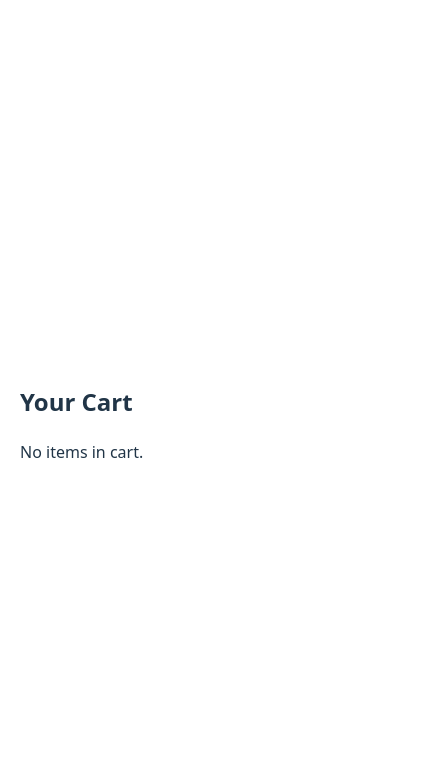
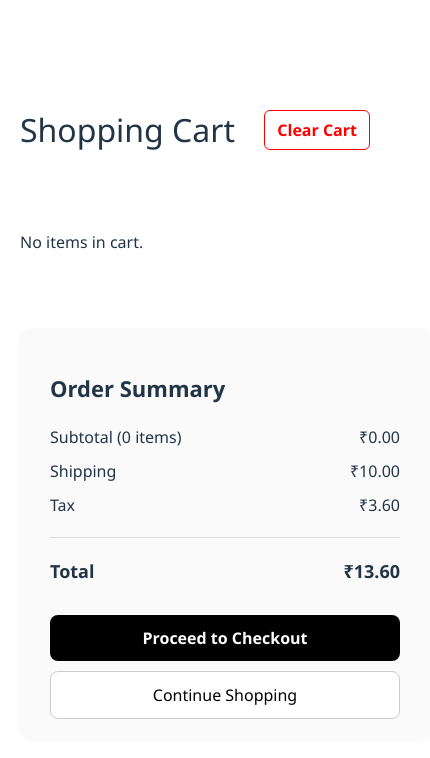
Before and after one commit to Prajwal4648/ecommerce-react-ui, a React (Vite) app: page /cart in a window 390 px wide. Shown: the top 758 px of the page, 430 px wide, since content can reach past the window. Built offline with nearby package versions, Linux system fonts and the light colour scheme.

Commit message:
Improve cart UI with responsive layout adjustments

```diff
--- a/src/pages/Cart/Cart.jsx
+++ b/src/pages/Cart/Cart.jsx
@@ -1,40 +1,55 @@
-
 import React from 'react';
 import { useCart } from './CartContext';
 import './cart.css';
 import { useNavigate } from 'react-router-dom';
 
 const Cart = () => {
-  const { cartItems, removeFromCart, updateQuantity } = useCart();
+  const { cartItems, removeFromCart, updateQuantity, clearCart } = useCart();
   const navigate = useNavigate();
 
   const total = cartItems.reduce((sum, item) => sum + item.price * item.quantity, 0);
 
   return (
     <div className="cart-container">
-      <h2>Your Cart</h2>
-      {cartItems.length === 0 ? <p>No items in cart.</p> : (
-        <>
-          {cartItems.map(item => (
-            <div key={item.id} className="cart-item">
+      {/* Header Row */}
+      <div className="cart-title-row">
+        <h2>Shopping Cart</h2>
+        <button className="clear-cart-btn" onClick={clearCart}>Clear Cart</button>
+      </div>
+
+      <div className="cart-items">
+        {cartItems.length === 0 ? (
+          <p>No items in cart.</p>
+        ) : (
+          cartItems.map(item => (
+            <div className="cart-item" key={item.id}>
               <img src={item.image} alt={item.title} />
-              <div>
+              <div className="cart-item-details">
                 <h4>{item.title}</h4>
-                <p>Price: ₹{item.price}</p>
-                <input
-                  type="number"
-                  min="1"
-                  value={item.quantity}
-                  onChange={(e) => updateQuantity(item.id, parseInt(e.target.value))}
-                />
-                <button onClick={() => removeFromCart(item.id)}>Remove</button>
+                <p>Size: S &nbsp; Color: White</p>
+                <p>₹{item.price}</p>
               </div>
+              <div className="quantity-controls">
+                <button onClick={() => updateQuantity(item.id, item.quantity - 1)}>-</button>
+                <span>{item.quantity}</span>
+                <button onClick={() => updateQuantity(item.id, item.quantity + 1)}>+</button>
+              </div>
+              <span className="remove-btn" onClick={() => removeFromCart(item.id)}>🗑️</span>
             </div>
-          ))}
-          <h3>Total: ₹{total.toFixed(2)}</h3>
-          <button onClick={() => navigate('/checkout')}>Proceed to Checkout</button>
-        </>
-      )}
+          ))
+        )}
+      </div>
+
+      <div className="cart-summary">
+        <h3>Order Summary</h3>
+        <p>Subtotal ({cartItems.length} items) <span>₹{total.toFixed(2)}</span></p>
+        <p>Shipping <span>₹10.00</span></p>
+        <p>Tax <span>₹3.60</span></p>
+        <hr />
+        <p className="total">Total <span>₹{(total + 13.60).toFixed(2)}</span></p>
+        <button className="checkout-btn" onClick={() => navigate('/checkout')}>Proceed to Checkout</button>
+        <button className="continue-btn" onClick={() => navigate('/')}>Continue Shopping</button>
+      </div>
     </div>
   );
 };
--- a/src/pages/Cart/CartContext.jsx
+++ b/src/pages/Cart/CartContext.jsx
@@ -1,4 +1,5 @@
 import React, { createContext, useContext, useState, useEffect } from "react";
+
 
 // Create the context
 const CartContext = createContext();
--- /dev/null
+++ b/src/pages/Cart/Checkout.css
@@ -0,0 +1,57 @@
+.checkout-form {
+  max-width: 500px;
+  margin: 2rem auto;
+  padding: 2rem;
+  background-color: #fefefe;
+  border-radius: 12px;
+  box-shadow: 0 4px 12px rgba(0, 0, 0, 0.08);
+  font-family: 'Segoe UI', Tahoma, Geneva, Verdana, sans-serif;
+}
+
+.checkout-form h2 {
+  font-size: 24px;
+  margin-bottom: 1rem;
+  color: #111;
+  text-align: center;
+}
+
+.checkout-form form {
+  display: flex;
+  flex-direction: column;
+}
+
+.checkout-form input,
+.checkout-form textarea {
+  padding: 10px 14px;
+  margin-bottom: 1rem;
+  border: 1px solid #ccc;
+  border-radius: 8px;
+  font-size: 16px;
+  outline: none;
+  transition: border-color 0.3s;
+}
+
+.checkout-form input:focus,
+.checkout-form textarea:focus {
+  border-color: #007bff;
+}
+
+.checkout-form textarea {
+  resize: vertical;
+  min-height: 100px;
+}
+
+.checkout-form button {
+  background-color: #111;
+  color: #fff;
+  padding: 12px;
+  font-size: 16px;
+  border: none;
+  border-radius: 8px;
+  cursor: pointer;
+  transition: background-color 0.3s;
+}
+
+.checkout-form button:hover {
+  background-color: #333;
+}
--- a/src/pages/Cart/Checkout.jsx
+++ b/src/pages/Cart/Checkout.jsx
@@ -1,6 +1,9 @@
 
 import React, { useState } from 'react';
 import { useNavigate } from 'react-router-dom';
+import './Checkout.css';
+
+
 
 const Checkout = () => {
   const navigate = useNavigate();
--- /dev/null
+++ b/src/pages/Cart/OrderSummary.css
@@ -0,0 +1,37 @@
+.order-summary {
+  flex: 1;
+  flex-direction: column;
+  background: #fafafa;
+  padding: 20px 30px;
+  border-radius: 10px;
+  box-shadow: 0 0 5px rgba(0,0,0,0.05);
+  height: fit-content;
+  font-family: 'Segoe UI', Tahoma, Geneva, Verdana, sans-serif;
+}
+
+.order-summary h2 {
+  font-size: 22px;
+  margin-bottom: 1rem;
+  color: #222;
+}
+
+.order-summary p {
+  display: flex;
+  justify-content: space-between;
+  margin: 10px 0;
+  font-size: 16px;
+  color: #333;
+}
+
+.order-summary h3 {
+  font-size: 18px;
+  color: #222;
+  margin-top: 1.5rem;
+}
+
+.order-summary h4 {
+  margin-top: 1.5rem;
+  font-weight: bold;
+  color: green;
+  text-align: center;
+}
--- a/src/pages/Cart/OrderSummary.jsx
+++ b/src/pages/Cart/OrderSummary.jsx
@@ -1,6 +1,8 @@
 
 import React, { useEffect } from 'react';
 import { useCart } from './CartContext';
+import './OrderSummary.css';
+
 
 const OrderSummary = () => {
   const { cartItems, clearCart } = useCart();
--- a/src/pages/Cart/cart.css
+++ b/src/pages/Cart/cart.css
@@ -1,42 +1,197 @@
+/* Container layout */
+.cart-container {
+  display: flex;
+  justify-content: space-between;
+  padding: 40px 60px;
+  gap: 40px;
+  font-family: 'Segoe UI', sans-serif;
+  flex-wrap: wrap;
+}
 
+/* Header row with title and clear cart button */
+.cart-title-row {
+  display: flex;
+  justify-content: space-between;
+  align-items: center;
+  width: 100%;
+  margin-bottom: 20px;
+}
 
-.cart-container, .checkout-form, .order-summary {
-  max-width: 700px;
-  margin: auto;
-  padding: 20px;
-  background: white;
-  border-radius: 10px;
+.cart-title-row h2 {
+  font-size: 2rem;
+  font-weight: 500;
+  margin: 0;
+}
+
+.clear-cart-btn {
+  border: 1px solid red;
+  color: red;
+  background: transparent;
+  padding: 6px 12px;
+  border-radius: 6px;
+  font-weight: bold;
+  cursor: pointer;
+  height: 40px;
+  display: flex;
+  align-items: center;
+  transition: background 0.2s;
+}
+
+.clear-cart-btn:hover {
+  background-color: rgba(255, 0, 0, 0.08);
+}
+
+/* Left: Cart Items */
+.cart-items {
+  flex: 2;
 }
 
 .cart-item {
   display: flex;
-  gap: 20px;
-  margin-bottom: 20px;
   align-items: center;
-  border-bottom: 1px solid #ddd;
-  padding-bottom: 10px;
+  background-color: #fff;
+  border: 1px solid #eee;
+  border-radius: 10px;
+  padding: 20px;
+  margin: 20px 0;
+  box-shadow: 0 1px 3px rgba(0, 0, 0, 0.1);
 }
 
 .cart-item img {
   width: 100px;
-  height: auto;
+  height: 100px;
+  object-fit: contain;
+  margin-right: 20px;
+  border-radius: 10px;
+  background: #f4f4f4;
 }
 
-input, textarea, button {
-  display: block;
-  margin: 10px 0;
-  padding: 10px;
-  width: 100%;
+.cart-item-details {
+  flex: 1;
 }
 
-button {
-  background-color: #222;
-  color: white;
-  border: none;
-  cursor: pointer;
-  font-weight: bold;
+.cart-item-details h4 {
+  margin: 0 0 10px;
+  font-size: 18px;
+  font-weight: 600;
 }
 
-button:hover {
-  background-color: #444;
+.cart-item-details p {
+  margin: 4px 0;
+  color: #555;
 }
+
+/* Quantity Controls */
+.quantity-controls {
+  display: flex;
+  align-items: center;
+  gap: 10px;
+}
+
+.quantity-controls button {
+  padding: 5px 10px;
+  font-size: 18px;
+  border: 1px solid #ccc;
+  background: white;
+  cursor: pointer;
+  border-radius: 6px;
+  transition: 0.2s;
+}
+
+.quantity-controls button:hover {
+  background-color: #f2f2f2;
+}
+
+.remove-btn {
+  margin-left: 20px;
+  color: red;
+  cursor: pointer;
+  font-size: 20px;
+  transition: transform 0.2s;
+}
+
+.remove-btn:hover {
+  transform: scale(1.1);
+}
+
+/* Right: Order Summary */
+.cart-summary {
+  flex: 1;
+  background: #fafafa;
+  padding: 20px 30px;
+  border-radius: 10px;
+  box-shadow: 0 0 5px rgba(0, 0, 0, 0.05);
+  height: fit-content;
+  min-width: 280px;
+}
+
+.cart-summary h3 {
+  font-size: 22px;
+  margin-bottom: 20px;
+}
+
+.cart-summary p {
+  display: flex;
+  justify-content: space-between;
+  margin: 10px 0;
+  font-size: 16px;
+}
+
+.cart-summary hr {
+  margin: 20px 0;
+  border: none;
+  border-top: 1px solid #ddd;
+}
+
+.cart-summary .total {
+  font-weight: bold;
+  font-size: 18px;
+}
+
+.cart-summary .checkout-btn {
+  width: 100%;
+  padding: 12px;
+  margin-top: 20px;
+  background-color: #000;
+  color: #fff;
+  font-weight: bold;
+  font-size: 16px;
+  border: none;
+  border-radius: 8px;
+  cursor: pointer;
+  transition: background 0.2s;
+}
+
+.cart-summary .checkout-btn:hover {
+  background-color: #222;
+}
+
+.cart-summary .continue-btn {
+  width: 100%;
+  padding: 12px;
+  margin-top: 10px;
+  background-color: #fff;
+  color: #000;
+  border: 1px solid #ccc;
+  font-size: 16px;
+  border-radius: 8px;
+  cursor: pointer;
+  transition: 0.2s;
+}
+
+.cart-summary .continue-btn:hover {
+  background-color: #f0f0f0;
+}
+
+/* Responsive */
+@media (max-width: 768px) {
+  .cart-container {
+    flex-direction: column;
+    padding: 20px;
+  }
+
+  .cart-summary {
+    width: 100%;
+    margin-top: 20px;
+  }
+}
```
